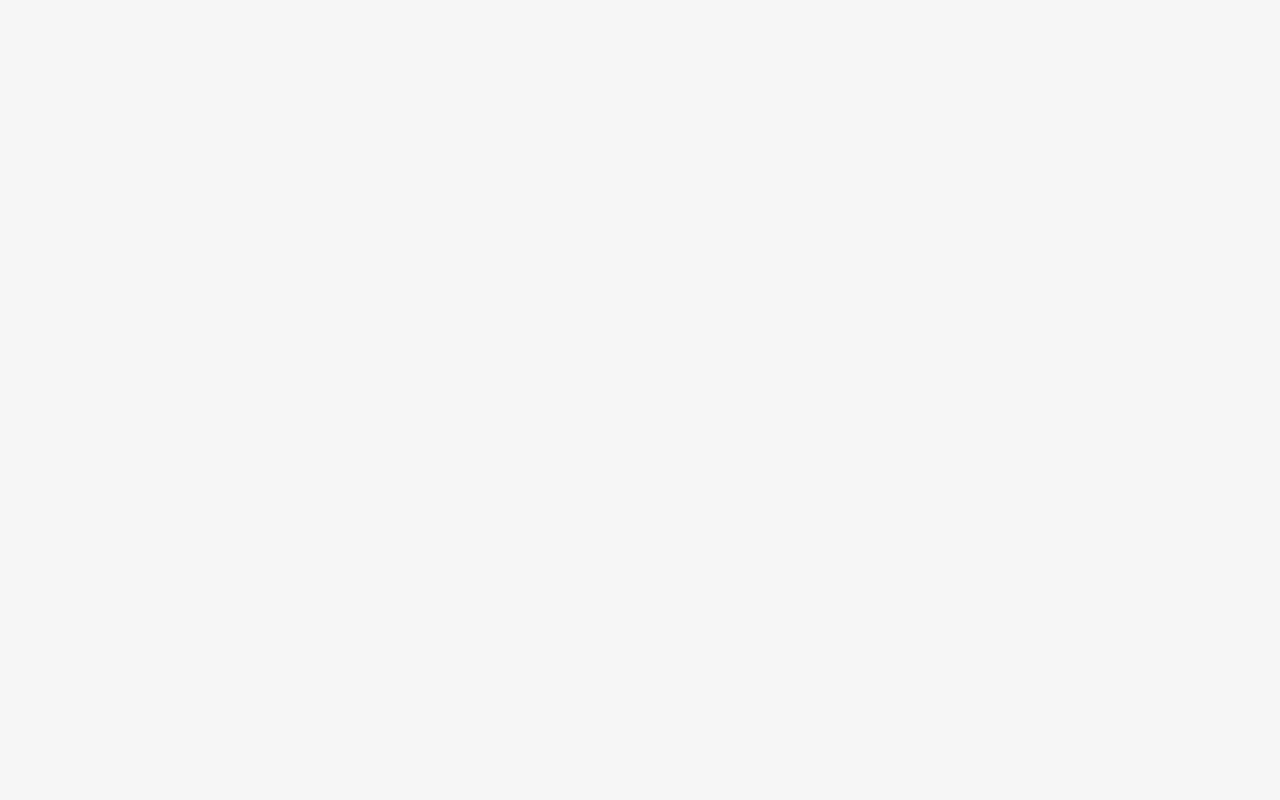
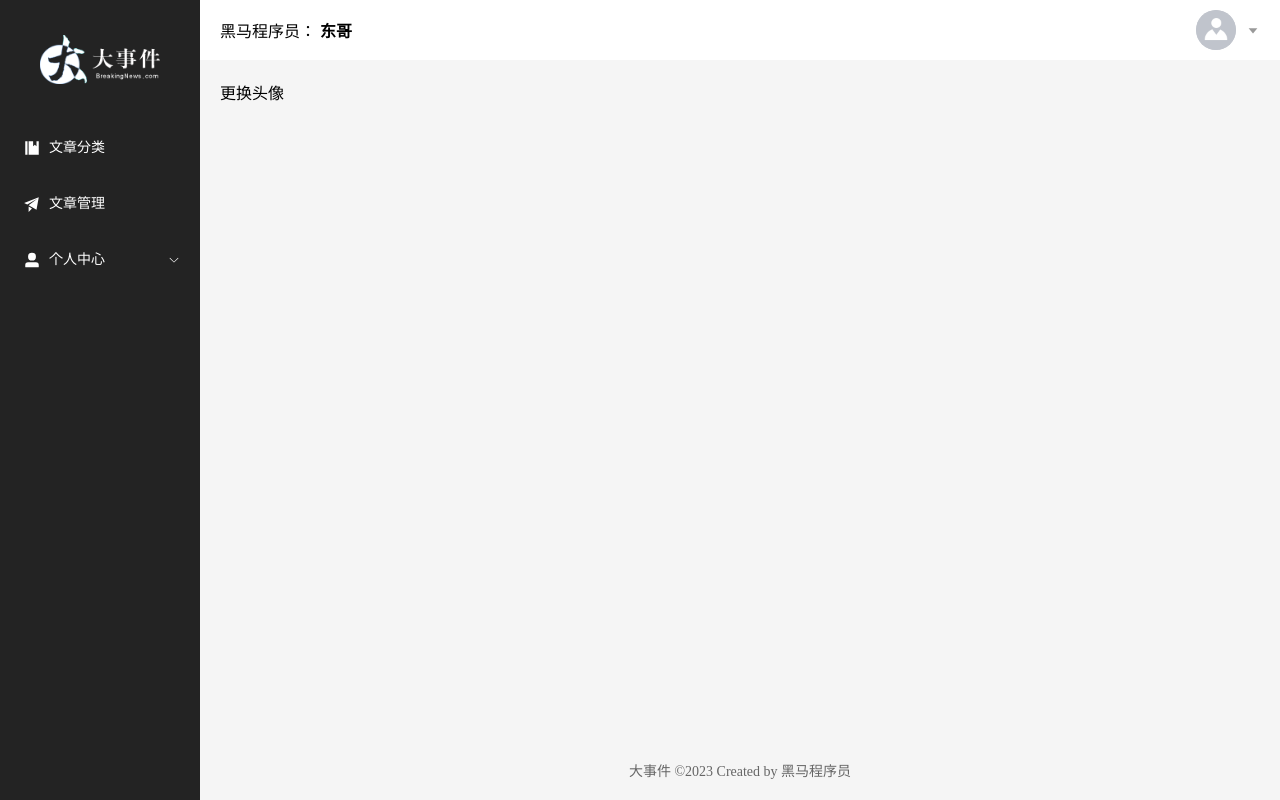
Before and after one commit to Jessica250706/hm-big-event, a Vue app in the folder big-event-front-end/: page /user/avatar in a window 1280 px wide. Before the commit this address had no page. Built offline with nearby package versions, Linux system fonts and the light colour scheme; the HTML template or start-up script is replaced by a standard one.

Commit message:
feat: 66.子路由

```diff
--- a/big-event-front-end/src/layout/index.vue
+++ b/big-event-front-end/src/layout/index.vue
@@ -4,13 +4,13 @@
     <el-aside width="200px">
       <div class="el-aside__logo"></div>
       <el-menu active-text-color="#ffd04b" background-color="#232323" text-color="#fff" router>
-        <el-menu-item>
+        <el-menu-item index="/article/category">
           <el-icon>
             <Management />
           </el-icon>
           <span>文章分类</span>
         </el-menu-item>
-        <el-menu-item>
+        <el-menu-item index="/article/manage">
           <el-icon>
             <Promotion />
           </el-icon>
@@ -23,19 +23,19 @@
             </el-icon>
             <span>个人中心</span>
           </template>
-          <el-menu-item>
+          <el-menu-item index="/user/info">
             <el-icon>
               <User />
             </el-icon>
             <span>基本资料</span>
           </el-menu-item>
-          <el-menu-item>
+          <el-menu-item index="/user/avatar">
             <el-icon>
               <Crop />
             </el-icon>
             <span>更换头像</span>
           </el-menu-item>
-          <el-menu-item>
+          <el-menu-item index="/user/resetPassword">
             <el-icon>
               <EditPen />
             </el-icon>
@@ -71,7 +71,7 @@
       </el-header>
       <!-- 中间区域 -->
       <el-main>
-        <div style="width: 1290px; height: 570px; border: 1px solid red">内容展示区</div>
+        <router-view />
       </el-main>
       <!-- 底部区域 -->
       <el-footer>大事件 ©2023 Created by 黑马程序员</el-footer>
--- a/big-event-front-end/src/router/index.ts
+++ b/big-event-front-end/src/router/index.ts
@@ -1,6 +1,11 @@
 import { createRouter, createWebHistory } from 'vue-router'
 import Login from '@/views/Login.vue'
 import Layout from '@/layout/index.vue'
+import ArticleCategory from '@/views/article/ArticleCategory.vue'
+import ArticleManage from '@/views/article/ArticleManage.vue'
+import UserAvatar from '@/views/user/UserAvatar.vue'
+import UserInfo from '@/views/user/UserInfo.vue'
+import UserResetPassword from '@/views/user/UserResetPassword.vue'
 
 // 定义路由关系
 const routes = [
@@ -11,6 +16,29 @@ const routes = [
   {
     path: '/',
     component: Layout,
+    redirect: '/article/manage',
+    children: [
+      {
+        path: '/article/category',
+        component: ArticleCategory,
+      },
+      {
+        path: '/article/manage',
+        component: ArticleManage,
+      },
+      {
+        path: '/user/avatar',
+        component: UserAvatar,
+      },
+      {
+        path: '/user/info',
+        component: UserInfo,
+      },
+      {
+        path: '/user/resetPassword',
+        component: UserResetPassword,
+      },
+    ],
   },
 ]
 
--- /dev/null
+++ b/big-event-front-end/src/views/article/ArticleCategory.vue
@@ -0,0 +1,7 @@
+<template>
+  <div>文章分类</div>
+</template>
+
+<script lang="ts" setup></script>
+
+<style lang="scss" scoped></style>
--- /dev/null
+++ b/big-event-front-end/src/views/article/ArticleManage.vue
@@ -0,0 +1,7 @@
+<template>
+  <div>文章管理</div>
+</template>
+
+<script lang="ts" setup></script>
+
+<style lang="scss" scoped></style>
--- /dev/null
+++ b/big-event-front-end/src/views/user/UserAvatar.vue
@@ -0,0 +1,7 @@
+<template>
+  <div>更换头像</div>
+</template>
+
+<script lang="ts" setup></script>
+
+<style lang="scss" scoped></style>
--- /dev/null
+++ b/big-event-front-end/src/views/user/UserInfo.vue
@@ -0,0 +1,7 @@
+<template>
+  <div>基本资料</div>
+</template>
+
+<script lang="ts" setup></script>
+
+<style lang="scss" scoped></style>
--- /dev/null
+++ b/big-event-front-end/src/views/user/UserResetPassword.vue
@@ -0,0 +1,7 @@
+<template>
+  <div>重置密码</div>
+</template>
+
+<script lang="ts" setup></script>
+
+<style lang="scss" scoped></style>
```
